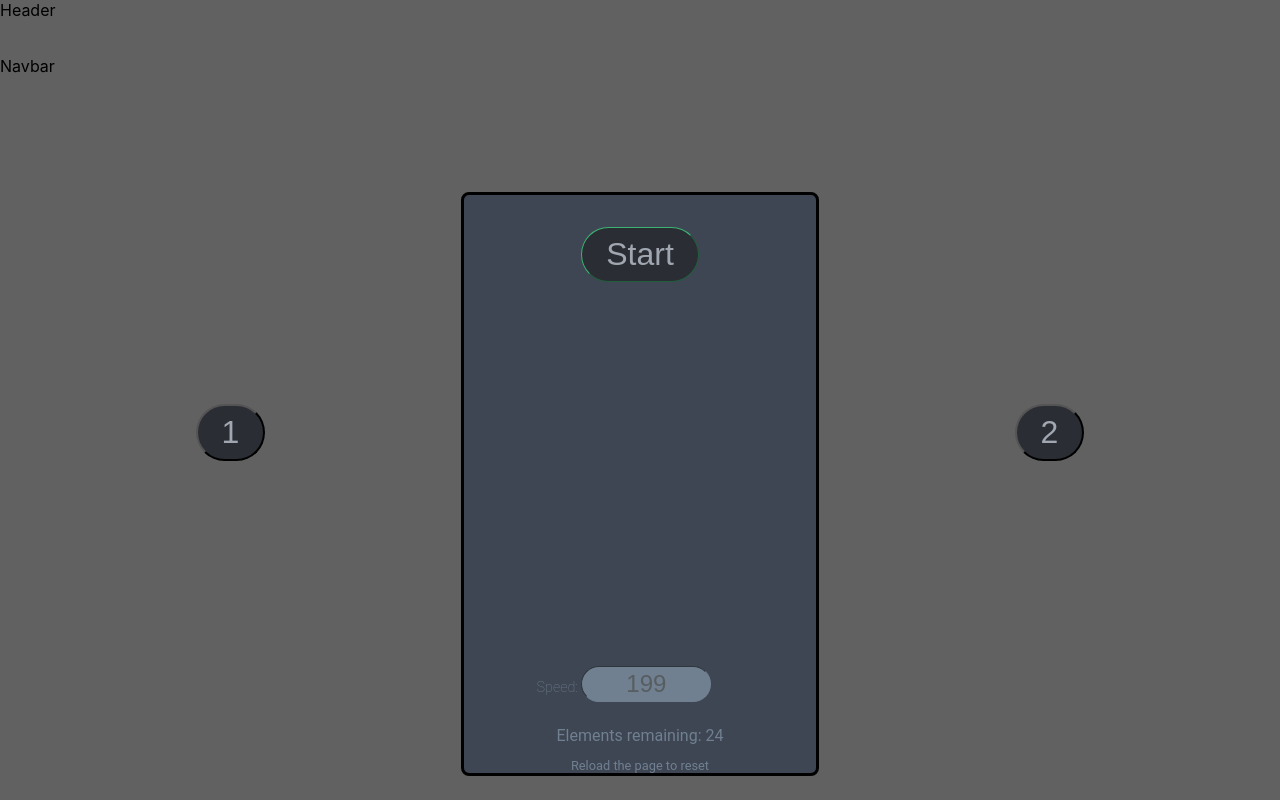
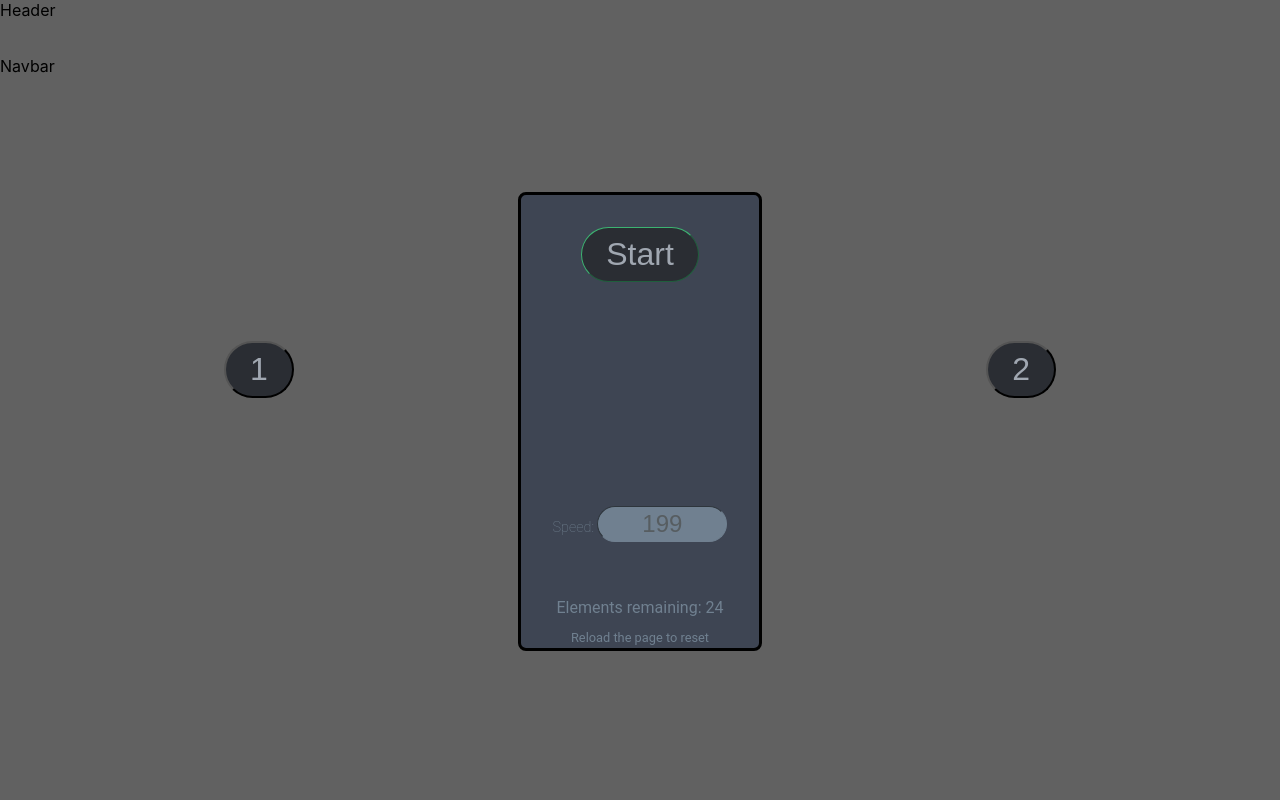
Before and after one commit to Qarls/personal-website-react, a React (Create React App) app: page / in a window 1280 px wide. Built offline with nearby package versions, Linux system fonts and the light colour scheme.

Commit message:
fix some positioning

```diff
--- a/src/app-external/App.css
+++ b/src/app-external/App.css
@@ -7,6 +7,7 @@ label {
   align-self: center;
   font-weight: 200;
   font-size: 0.9rem;
+  margin-left: 2rem;
 
 
 }
@@ -22,7 +23,7 @@ input {
   text-align: center;
   max-width: 6rem;
   margin-top: 2rem;
-  margin-right: 2rem;
+  margin-right: auto;
   border-width: 0.1rem;
   border-color: slategrey;
   cursor: pointer;
--- a/src/app-external/Components/Letter.css
+++ b/src/app-external/Components/Letter.css
@@ -1,5 +1,5 @@
 p {
-    font-size: 44vh;
+    font-size: 12rem;
     margin: 0px;
     margin-bottom: auto;
     color: slategrey;
@@ -7,10 +7,11 @@ p {
 }
 
 p.main-display {
-   min-height: 44vh;
+   min-height: 12rem;
 }
 p.bottom-text {
     font-size: 0.8rem;
     margin-top: 0.8rem;
     margin-bottom: auto;
+    padding-bottom: 0.2rem;
 }
--- a/src/app-external/Components/Picker.css
+++ b/src/app-external/Components/Picker.css
@@ -4,4 +4,5 @@ p.used-letters {
     letter-spacing: 0.3rem;
     margin-top: 1.5rem;
     margin-bottom: auto;
+    min-height: 1rem;
 }
--- a/src/app-external/app-index.css
+++ b/src/app-external/app-index.css
@@ -7,7 +7,6 @@ div.app-container {
   -moz-osx-font-smoothing: grayscale;
   text-align: center;
   background-color: #3e4553;
-  width: 44vh;
   border-radius: 8px;
   border-style: solid;
 }
```
